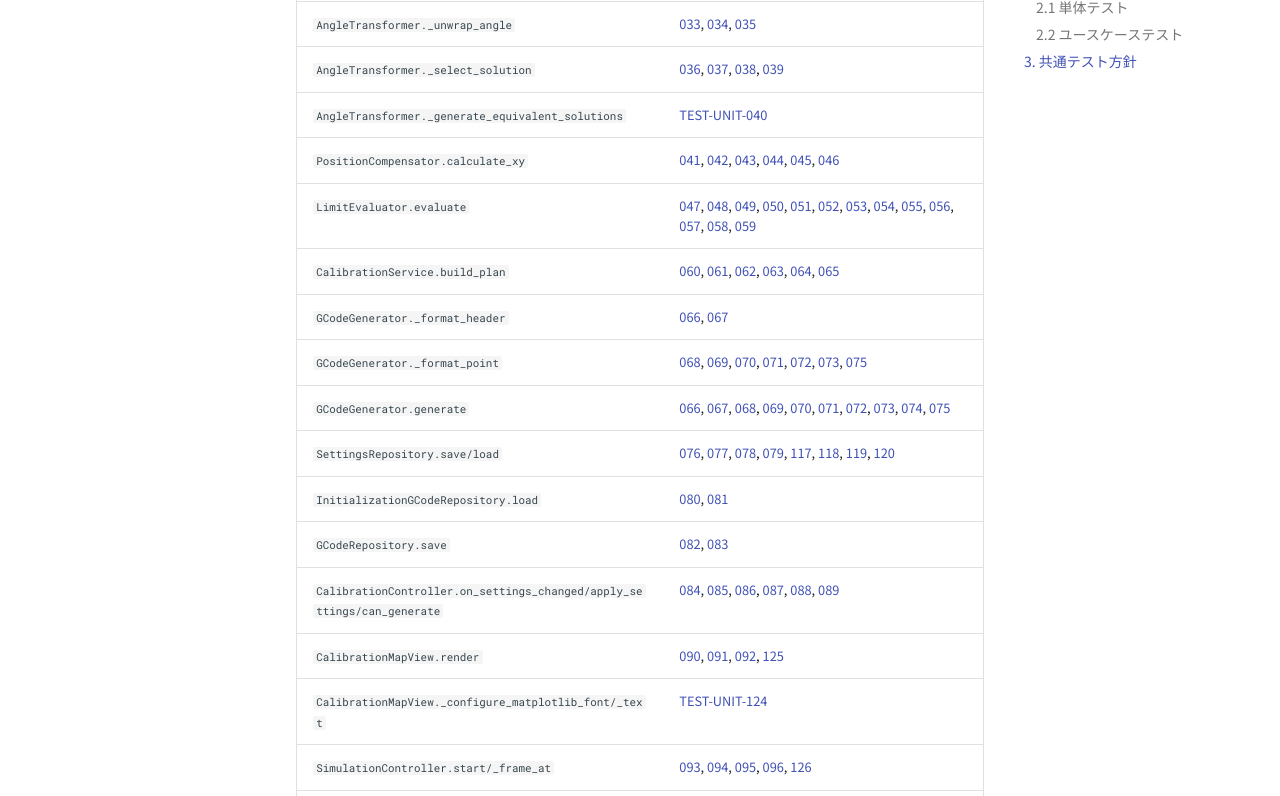
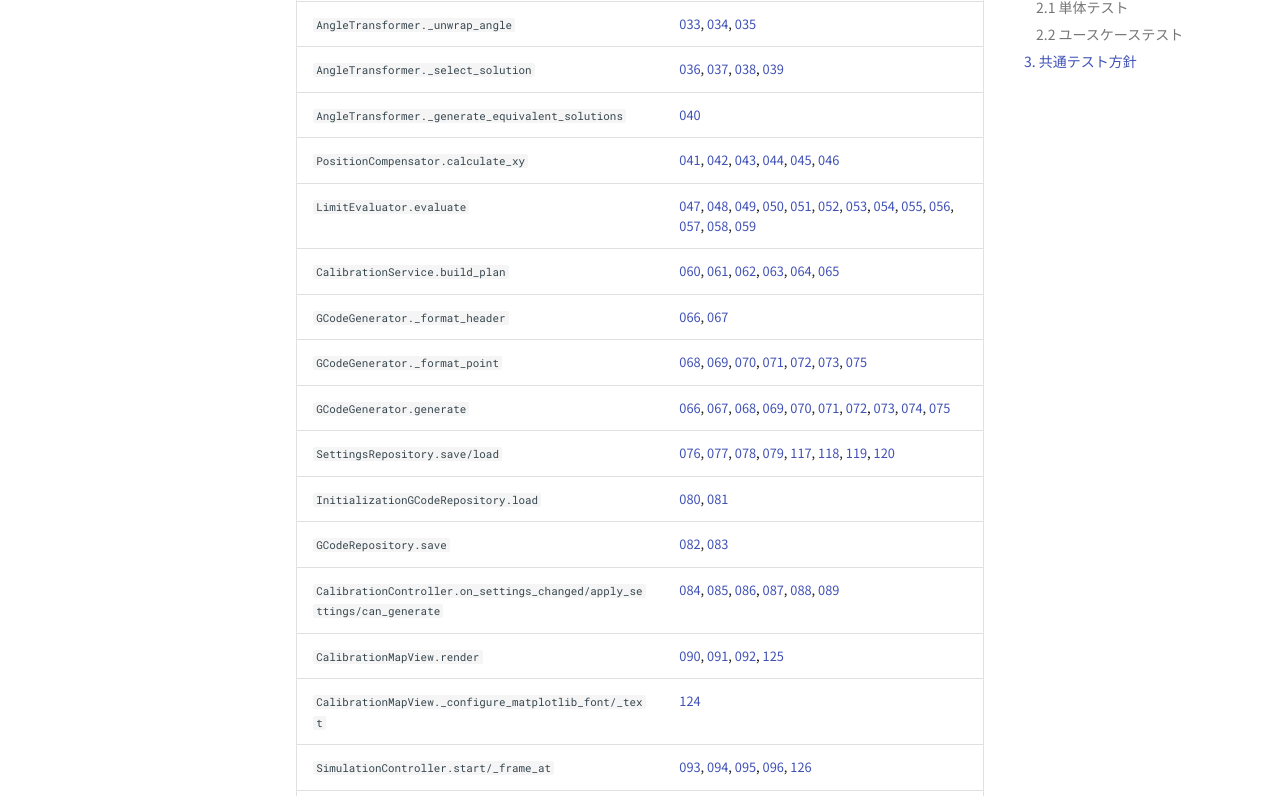
Before and after one commit to Pakfat50/FiveHolePitotTubeCalibration, an MkDocs documentation site: the page built from docs/test_specification.md, in a window 1280 px wide and 1400 px high, scrolled down 18862 px. Shown: the part 155-951 px from the top of the window. Built offline with MkDocs 1.6.1 and Material for MkDocs 9.7.7, drawn with Linux system fonts in a browser that asks for light colours; comment, search, counter and statistics services are not loaded; part of the change alters nothing that is shown.

Commit message:
Fix test traceability links to requirement specs

```diff
--- a/docs/test_specification.md
+++ b/docs/test_specification.md
@@ -258,54 +258,54 @@
 
 | 要求ID | 単体テストID |
 |---|---|
-| <a id="trace-req-input-001"></a>[INPUT-001](#trace-req-input-001) | [002](#test-unit-002), [003](#test-unit-003), [004](#test-unit-004), [005](#test-unit-005) |
-| <a id="trace-req-input-002"></a>[INPUT-002](#trace-req-input-002) | [006](#test-unit-006), [007](#test-unit-007), [008](#test-unit-008) |
-| <a id="trace-req-input-003"></a>[INPUT-003](#trace-req-input-003) | [011](#test-unit-011), [111](#test-unit-111), [112](#test-unit-112) |
-| <a id="trace-req-input-004"></a>[INPUT-004](#trace-req-input-004) | [009](#test-unit-009), [010](#test-unit-010), [113](#test-unit-113), [114](#test-unit-114), [115](#test-unit-115), [116](#test-unit-116), [070](#test-unit-070), [071](#test-unit-071) |
-| <a id="trace-req-input-005"></a>[INPUT-005](#trace-req-input-005) | [012](#test-unit-012), [013](#test-unit-013), [014](#test-unit-014), [015](#test-unit-015) |
-| <a id="trace-req-input-006"></a>[INPUT-006](#trace-req-input-006) | [067](#test-unit-067), [080](#test-unit-080), [081](#test-unit-081), [106](#test-unit-106) |
-| <a id="trace-req-input-007"></a>[INPUT-007](#trace-req-input-007) | [072](#test-unit-072), [073](#test-unit-073) |
-| <a id="trace-req-valid-001"></a>[VALID-001](#trace-req-valid-001) | [001](#test-unit-001), [016](#test-unit-016), [084](#test-unit-084), [085](#test-unit-085), [086](#test-unit-086), [101](#test-unit-101), [102](#test-unit-102) |
-| <a id="trace-req-valid-002"></a>[VALID-002](#trace-req-valid-002) | [001](#test-unit-001), [002](#test-unit-002), [003](#test-unit-003), [004](#test-unit-004), [005](#test-unit-005), [006](#test-unit-006), [007](#test-unit-007), [008](#test-unit-008), [009](#test-unit-009), [010](#test-unit-010), [011](#test-unit-011), [012](#test-unit-012), [013](#test-unit-013), [014](#test-unit-014), [015](#test-unit-015), [111](#test-unit-111), [112](#test-unit-112), [113](#test-unit-113), [114](#test-unit-114), [115](#test-unit-115), [116](#test-unit-116), [085](#test-unit-085) |
-| <a id="trace-req-valid-003"></a>[VALID-003](#trace-req-valid-003) | [047](#test-unit-047), [054](#test-unit-054), [055](#test-unit-055), [056](#test-unit-056), [057](#test-unit-057), [087](#test-unit-087), [088](#test-unit-088) |
-| <a id="trace-req-trans-001"></a>[TRANS-001](#trace-req-trans-001) | [025](#test-unit-025) |
-| <a id="trace-req-trans-002"></a>[TRANS-002](#trace-req-trans-002) | [025](#test-unit-025), [026](#test-unit-026), [027](#test-unit-027), [028](#test-unit-028), [029](#test-unit-029), [030](#test-unit-030), [031](#test-unit-031), [032](#test-unit-032), [040](#test-unit-040), [060](#test-unit-060) |
-| <a id="trace-req-trans-003"></a>[TRANS-003](#trace-req-trans-003) | [036](#test-unit-036), [037](#test-unit-037), [038](#test-unit-038), [039](#test-unit-039), [040](#test-unit-040) |
-| <a id="trace-req-trans-004"></a>[TRANS-004](#trace-req-trans-004) | [033](#test-unit-033), [034](#test-unit-034), [035](#test-unit-035), [064](#test-unit-064) |
-| <a id="trace-req-pos-001"></a>[POS-001](#trace-req-pos-001) | [041](#test-unit-041), [042](#test-unit-042), [043](#test-unit-043), [044](#test-unit-044), [045](#test-unit-045), [060](#test-unit-060), [065](#test-unit-065) |
-| <a id="trace-req-pos-002"></a>[POS-002](#trace-req-pos-002) | [046](#test-unit-046) |
-| <a id="trace-req-limit-001"></a>[LIMIT-001](#trace-req-limit-001) | [047](#test-unit-047), [048](#test-unit-048), [049](#test-unit-049), [050](#test-unit-050), [051](#test-unit-051), [058](#test-unit-058), [063](#test-unit-063), [065](#test-unit-065), [075](#test-unit-075), [087](#test-unit-087), [091](#test-unit-091), [125](#test-unit-125) |
-| <a id="trace-req-limit-002"></a>[LIMIT-002](#trace-req-limit-002) | [052](#test-unit-052), [053](#test-unit-053), [061](#test-unit-061), [063](#test-unit-063), [103](#test-unit-103) |
-| <a id="trace-req-limit-003"></a>[LIMIT-003](#trace-req-limit-003) | [054](#test-unit-054), [055](#test-unit-055), [056](#test-unit-056), [057](#test-unit-057), [058](#test-unit-058), [059](#test-unit-059), [062](#test-unit-062), [088](#test-unit-088), [092](#test-unit-092), [125](#test-unit-125), [104](#test-unit-104) |
-| <a id="trace-req-scan-001"></a>[SCAN-001](#trace-req-scan-001) | [017](#test-unit-017), [018](#test-unit-018), [019](#test-unit-019), [023](#test-unit-023), [024](#test-unit-024), [060](#test-unit-060), [084](#test-unit-084) |
-| <a id="trace-req-scan-002"></a>[SCAN-002](#trace-req-scan-002) | [020](#test-unit-020), [024](#test-unit-024), [064](#test-unit-064) |
-| <a id="trace-req-scan-003"></a>[SCAN-003](#trace-req-scan-003) | [021](#test-unit-021), [022](#test-unit-022), [064](#test-unit-064) |
-| <a id="trace-req-gcode-001"></a>[GCODE-001](#trace-req-gcode-001) | [082](#test-unit-082), [083](#test-unit-083), [110](#test-unit-110) |
-| <a id="trace-req-gcode-002"></a>[GCODE-002](#trace-req-gcode-002) | [066](#test-unit-066), [067](#test-unit-067) |
-| <a id="trace-req-gcode-003"></a>[GCODE-003](#trace-req-gcode-003) | [068](#test-unit-068), [069](#test-unit-069), [070](#test-unit-070), [071](#test-unit-071), [075](#test-unit-075) |
-| <a id="trace-req-gcode-004"></a>[GCODE-004](#trace-req-gcode-004) | [072](#test-unit-072), [073](#test-unit-073) |
-| <a id="trace-req-gcode-005"></a>[GCODE-005](#trace-req-gcode-005) | [074](#test-unit-074) |
-| <a id="trace-req-sim-001"></a>[SIM-001](#trace-req-sim-001) | [109](#test-unit-109) |
-| <a id="trace-req-sim-002"></a>[SIM-002](#trace-req-sim-002) | [093](#test-unit-093), [094](#test-unit-094), [095](#test-unit-095), [096](#test-unit-096) |
-| <a id="trace-req-sim-003"></a>[SIM-003](#trace-req-sim-003) | [097](#test-unit-097), [098](#test-unit-098) |
-| <a id="trace-req-sim-004"></a>[SIM-004](#trace-req-sim-004) | [099](#test-unit-099) |
-| <a id="trace-req-sim-005"></a>[SIM-005](#trace-req-sim-005) | [122](#test-unit-122) |
-| <a id="trace-req-sim-006"></a>[SIM-006](#trace-req-sim-006) | [123](#test-unit-123) |
-| <a id="trace-req-sim-007"></a>[SIM-007](#trace-req-sim-007) | [126](#test-unit-126) |
-| <a id="trace-req-sim-008"></a>[SIM-008](#trace-req-sim-008) | [127](#test-unit-127) |
-| <a id="trace-req-sim-009"></a>[SIM-009](#trace-req-sim-009) | [128](#test-unit-128), [133](#test-unit-133) |
-| <a id="trace-req-sim-010"></a>[SIM-010](#trace-req-sim-010) | [129](#test-unit-129) |
-| <a id="trace-req-sim-011"></a>[SIM-011](#trace-req-sim-011) | [130](#test-unit-130) |
-| <a id="trace-req-sim-012"></a>[SIM-012](#trace-req-sim-012) | [131](#test-unit-131) |
-| <a id="trace-req-sim-013"></a>[SIM-013](#trace-req-sim-013) | [132](#test-unit-132) |
-| <a id="trace-req-sim-014"></a>[SIM-014](#trace-req-sim-014) | [134](#test-unit-134), [136](#test-unit-136) |
-| <a id="trace-req-sim-015"></a>[SIM-015](#trace-req-sim-015) | [134](#test-unit-134) |
-| <a id="trace-req-sim-016"></a>[SIM-016](#trace-req-sim-016) | [135](#test-unit-135) |
-| <a id="trace-req-gui-001"></a>[GUI-001](#trace-req-gui-001) | [124](#test-unit-124), [100](#test-unit-100) |
-| <a id="trace-req-gui-002"></a>[GUI-002](#trace-req-gui-002) | [090](#test-unit-090), [091](#test-unit-091), [092](#test-unit-092), [125](#test-unit-125) |
-| <a id="trace-req-gui-003"></a>[GUI-003](#trace-req-gui-003) | [076](#test-unit-076), [077](#test-unit-077), [078](#test-unit-078), [079](#test-unit-079), [117](#test-unit-117), [118](#test-unit-118), [119](#test-unit-119), [120](#test-unit-120), [089](#test-unit-089), [107](#test-unit-107), [108](#test-unit-108), [121](#test-unit-121) |
-| <a id="trace-req-gui-004"></a>[GUI-004](#trace-req-gui-004) | [100](#test-unit-100), [107](#test-unit-107), [108](#test-unit-108), [109](#test-unit-109), [110](#test-unit-110) |
-| <a id="trace-req-gui-005"></a>[GUI-005](#trace-req-gui-005) | [101](#test-unit-101), [102](#test-unit-102), [103](#test-unit-103), [104](#test-unit-104), [105](#test-unit-105), [121](#test-unit-121) |
+| <a id="trace-req-input-001"></a>[[REQ:REQ-INPUT-001]] | [002](#test-unit-002), [003](#test-unit-003), [004](#test-unit-004), [005](#test-unit-005) |
+| <a id="trace-req-input-002"></a>[[REQ:REQ-INPUT-002]] | [006](#test-unit-006), [007](#test-unit-007), [008](#test-unit-008) |
+| <a id="trace-req-input-003"></a>[[REQ:REQ-INPUT-003]] | [011](#test-unit-011), [111](#test-unit-111), [112](#test-unit-112) |
+| <a id="trace-req-input-004"></a>[[REQ:REQ-INPUT-004]] | [009](#test-unit-009), [010](#test-unit-010), [113](#test-unit-113), [114](#test-unit-114), [115](#test-unit-115), [116](#test-unit-116), [070](#test-unit-070), [071](#test-unit-071) |
+| <a id="trace-req-input-005"></a>[[REQ:REQ-INPUT-005]] | [012](#test-unit-012), [013](#test-unit-013), [014](#test-unit-014), [015](#test-unit-015) |
+| <a id="trace-req-input-006"></a>[[REQ:REQ-INPUT-006]] | [067](#test-unit-067), [080](#test-unit-080), [081](#test-unit-081), [106](#test-unit-106) |
+| <a id="trace-req-input-007"></a>[[REQ:REQ-INPUT-007]] | [072](#test-unit-072), [073](#test-unit-073) |
+| <a id="trace-req-valid-001"></a>[[REQ:REQ-VALID-001]] | [001](#test-unit-001), [016](#test-unit-016), [084](#test-unit-084), [085](#test-unit-085), [086](#test-unit-086), [101](#test-unit-101), [102](#test-unit-102) |
+| <a id="trace-req-valid-002"></a>[[REQ:REQ-VALID-002]] | [001](#test-unit-001), [002](#test-unit-002), [003](#test-unit-003), [004](#test-unit-004), [005](#test-unit-005), [006](#test-unit-006), [007](#test-unit-007), [008](#test-unit-008), [009](#test-unit-009), [010](#test-unit-010), [011](#test-unit-011), [012](#test-unit-012), [013](#test-unit-013), [014](#test-unit-014), [015](#test-unit-015), [111](#test-unit-111), [112](#test-unit-112), [113](#test-unit-113), [114](#test-unit-114), [115](#test-unit-115), [116](#test-unit-116), [085](#test-unit-085) |
+| <a id="trace-req-valid-003"></a>[[REQ:REQ-VALID-003]] | [047](#test-unit-047), [054](#test-unit-054), [055](#test-unit-055), [056](#test-unit-056), [057](#test-unit-057), [087](#test-unit-087), [088](#test-unit-088) |
+| <a id="trace-req-trans-001"></a>[[REQ:REQ-TRANS-001]] | [025](#test-unit-025) |
+| <a id="trace-req-trans-002"></a>[[REQ:REQ-TRANS-002]] | [025](#test-unit-025), [026](#test-unit-026), [027](#test-unit-027), [028](#test-unit-028), [029](#test-unit-029), [030](#test-unit-030), [031](#test-unit-031), [032](#test-unit-032), [040](#test-unit-040), [060](#test-unit-060) |
+| <a id="trace-req-trans-003"></a>[[REQ:REQ-TRANS-003]] | [036](#test-unit-036), [037](#test-unit-037), [038](#test-unit-038), [039](#test-unit-039), [040](#test-unit-040) |
+| <a id="trace-req-trans-004"></a>[[REQ:REQ-TRANS-004]] | [033](#test-unit-033), [034](#test-unit-034), [035](#test-unit-035), [064](#test-unit-064) |
+| <a id="trace-req-pos-001"></a>[[REQ:REQ-POS-001]] | [041](#test-unit-041), [042](#test-unit-042), [043](#test-unit-043), [044](#test-unit-044), [045](#test-unit-045), [060](#test-unit-060), [065](#test-unit-065) |
+| <a id="trace-req-pos-002"></a>[[REQ:REQ-POS-002]] | [046](#test-unit-046) |
+| <a id="trace-req-limit-001"></a>[[REQ:REQ-LIMIT-001]] | [047](#test-unit-047), [048](#test-unit-048), [049](#test-unit-049), [050](#test-unit-050), [051](#test-unit-051), [058](#test-unit-058), [063](#test-unit-063), [065](#test-unit-065), [075](#test-unit-075), [087](#test-unit-087), [091](#test-unit-091), [125](#test-unit-125) |
+| <a id="trace-req-limit-002"></a>[[REQ:REQ-LIMIT-002]] | [052](#test-unit-052), [053](#test-unit-053), [061](#test-unit-061), [063](#test-unit-063), [103](#test-unit-103) |
+| <a id="trace-req-limit-003"></a>[[REQ:REQ-LIMIT-003]] | [054](#test-unit-054), [055](#test-unit-055), [056](#test-unit-056), [057](#test-unit-057), [058](#test-unit-058), [059](#test-unit-059), [062](#test-unit-062), [088](#test-unit-088), [092](#test-unit-092), [125](#test-unit-125), [104](#test-unit-104) |
+| <a id="trace-req-scan-001"></a>[[REQ:REQ-SCAN-001]] | [017](#test-unit-017), [018](#test-unit-018), [019](#test-unit-019), [023](#test-unit-023), [024](#test-unit-024), [060](#test-unit-060), [084](#test-unit-084) |
+| <a id="trace-req-scan-002"></a>[[REQ:REQ-SCAN-002]] | [020](#test-unit-020), [024](#test-unit-024), [064](#test-unit-064) |
+| <a id="trace-req-scan-003"></a>[[REQ:REQ-SCAN-003]] | [021](#test-unit-021), [022](#test-unit-022), [064](#test-unit-064) |
+| <a id="trace-req-gcode-001"></a>[[REQ:REQ-GCODE-001]] | [082](#test-unit-082), [083](#test-unit-083), [110](#test-unit-110) |
+| <a id="trace-req-gcode-002"></a>[[REQ:REQ-GCODE-002]] | [066](#test-unit-066), [067](#test-unit-067) |
+| <a id="trace-req-gcode-003"></a>[[REQ:REQ-GCODE-003]] | [068](#test-unit-068), [069](#test-unit-069), [070](#test-unit-070), [071](#test-unit-071), [075](#test-unit-075) |
+| <a id="trace-req-gcode-004"></a>[[REQ:REQ-GCODE-004]] | [072](#test-unit-072), [073](#test-unit-073) |
+| <a id="trace-req-gcode-005"></a>[[REQ:REQ-GCODE-005]] | [074](#test-unit-074) |
+| <a id="trace-req-sim-001"></a>[[REQ:REQ-SIM-001]] | [109](#test-unit-109) |
+| <a id="trace-req-sim-002"></a>[[REQ:REQ-SIM-002]] | [093](#test-unit-093), [094](#test-unit-094), [095](#test-unit-095), [096](#test-unit-096) |
+| <a id="trace-req-sim-003"></a>[[REQ:REQ-SIM-003]] | [097](#test-unit-097), [098](#test-unit-098) |
+| <a id="trace-req-sim-004"></a>[[REQ:REQ-SIM-004]] | [099](#test-unit-099) |
+| <a id="trace-req-sim-005"></a>[[REQ:REQ-SIM-005]] | [122](#test-unit-122) |
+| <a id="trace-req-sim-006"></a>[[REQ:REQ-SIM-006]] | [123](#test-unit-123) |
+| <a id="trace-req-sim-007"></a>[[REQ:REQ-SIM-007]] | [126](#test-unit-126) |
+| <a id="trace-req-sim-008"></a>[[REQ:REQ-SIM-008]] | [127](#test-unit-127) |
+| <a id="trace-req-sim-009"></a>[[REQ:REQ-SIM-009]] | [128](#test-unit-128), [133](#test-unit-133) |
+| <a id="trace-req-sim-010"></a>[[REQ:REQ-SIM-010]] | [129](#test-unit-129) |
+| <a id="trace-req-sim-011"></a>[[REQ:REQ-SIM-011]] | [130](#test-unit-130) |
+| <a id="trace-req-sim-012"></a>[[REQ:REQ-SIM-012]] | [131](#test-unit-131) |
+| <a id="trace-req-sim-013"></a>[[REQ:REQ-SIM-013]] | [132](#test-unit-132) |
+| <a id="trace-req-sim-014"></a>[[REQ:REQ-SIM-014]] | [134](#test-unit-134), [136](#test-unit-136) |
+| <a id="trace-req-sim-015"></a>[[REQ:REQ-SIM-015]] | [134](#test-unit-134) |
+| <a id="trace-req-sim-016"></a>[[REQ:REQ-SIM-016]] | [135](#test-unit-135) |
+| <a id="trace-req-gui-001"></a>[[REQ:REQ-GUI-001]] | [124](#test-unit-124), [100](#test-unit-100) |
+| <a id="trace-req-gui-002"></a>[[REQ:REQ-GUI-002]] | [090](#test-unit-090), [091](#test-unit-091), [092](#test-unit-092), [125](#test-unit-125) |
+| <a id="trace-req-gui-003"></a>[[REQ:REQ-GUI-003]] | [076](#test-unit-076), [077](#test-unit-077), [078](#test-unit-078), [079](#test-unit-079), [117](#test-unit-117), [118](#test-unit-118), [119](#test-unit-119), [120](#test-unit-120), [089](#test-unit-089), [107](#test-unit-107), [108](#test-unit-108), [121](#test-unit-121) |
+| <a id="trace-req-gui-004"></a>[[REQ:REQ-GUI-004]] | [100](#test-unit-100), [107](#test-unit-107), [108](#test-unit-108), [109](#test-unit-109), [110](#test-unit-110) |
+| <a id="trace-req-gui-005"></a>[[REQ:REQ-GUI-005]] | [101](#test-unit-101), [102](#test-unit-102), [103](#test-unit-103), [104](#test-unit-104), [105](#test-unit-105), [121](#test-unit-121) |
 
 ---
 
@@ -318,7 +318,7 @@
 | `AngleTransformer.transform` | [025](#test-unit-025), [026](#test-unit-026), [027](#test-unit-027), [028](#test-unit-028), [029](#test-unit-029), [030](#test-unit-030), [031](#test-unit-031), [032](#test-unit-032), [040](#test-unit-040) |
 | `AngleTransformer._unwrap_angle` | [033](#test-unit-033), [034](#test-unit-034), [035](#test-unit-035) |
 | `AngleTransformer._select_solution` | [036](#test-unit-036), [037](#test-unit-037), [038](#test-unit-038), [039](#test-unit-039) |
-| `AngleTransformer._generate_equivalent_solutions` | <a id="test-unit-040"></a>TEST-UNIT-040 |
+| `AngleTransformer._generate_equivalent_solutions` | [040](#test-unit-040) |
 | `PositionCompensator.calculate_xy` | [041](#test-unit-041), [042](#test-unit-042), [043](#test-unit-043), [044](#test-unit-044), [045](#test-unit-045), [046](#test-unit-046) |
 | `LimitEvaluator.evaluate` | [047](#test-unit-047), [048](#test-unit-048), [049](#test-unit-049), [050](#test-unit-050), [051](#test-unit-051), [052](#test-unit-052), [053](#test-unit-053), [054](#test-unit-054), [055](#test-unit-055), [056](#test-unit-056), [057](#test-unit-057), [058](#test-unit-058), [059](#test-unit-059) |
 | `CalibrationService.build_plan` | [060](#test-unit-060), [061](#test-unit-061), [062](#test-unit-062), [063](#test-unit-063), [064](#test-unit-064), [065](#test-unit-065) |
@@ -330,7 +330,7 @@
 | `GCodeRepository.save` | [082](#test-unit-082), [083](#test-unit-083) |
 | `CalibrationController.on_settings_changed/apply_settings/can_generate` | [084](#test-unit-084), [085](#test-unit-085), [086](#test-unit-086), [087](#test-unit-087), [088](#test-unit-088), [089](#test-unit-089) |
 | `CalibrationMapView.render` | [090](#test-unit-090), [091](#test-unit-091), [092](#test-unit-092), [125](#test-unit-125) |
-| `CalibrationMapView._configure_matplotlib_font/_text` | <a id="test-unit-124"></a>TEST-UNIT-124 |
+| `CalibrationMapView._configure_matplotlib_font/_text` | [124](#test-unit-124) |
 | `SimulationController.start/_frame_at` | [093](#test-unit-093), [094](#test-unit-094), [095](#test-unit-095), [096](#test-unit-096), [126](#test-unit-126) |
 | `SimulationController.pause/resume/seek_to_point/restart_from_beginning/on_animation_complete` | [127](#test-unit-127), [128](#test-unit-128), [129](#test-unit-129), [130](#test-unit-130), [131](#test-unit-131), [132](#test-unit-132), [133](#test-unit-133) |
 | `SimulationView.initialize/render_frame` | [097](#test-unit-097), [098](#test-unit-098), [099](#test-unit-099), [122](#test-unit-122), [123](#test-unit-123), [131](#test-unit-131), [136](#test-unit-136) |
```
